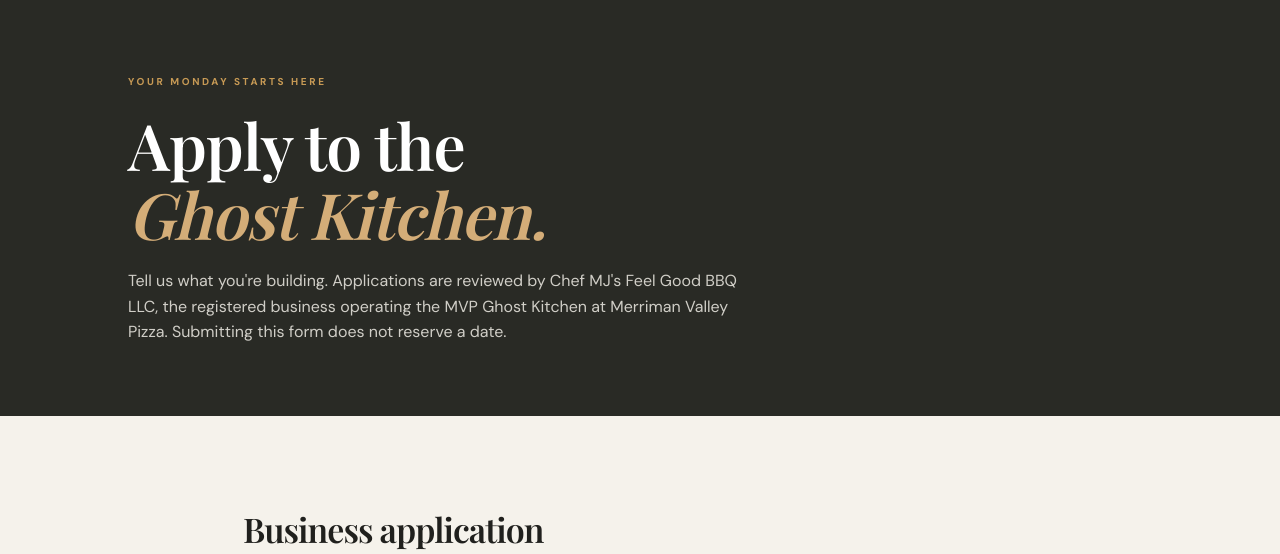
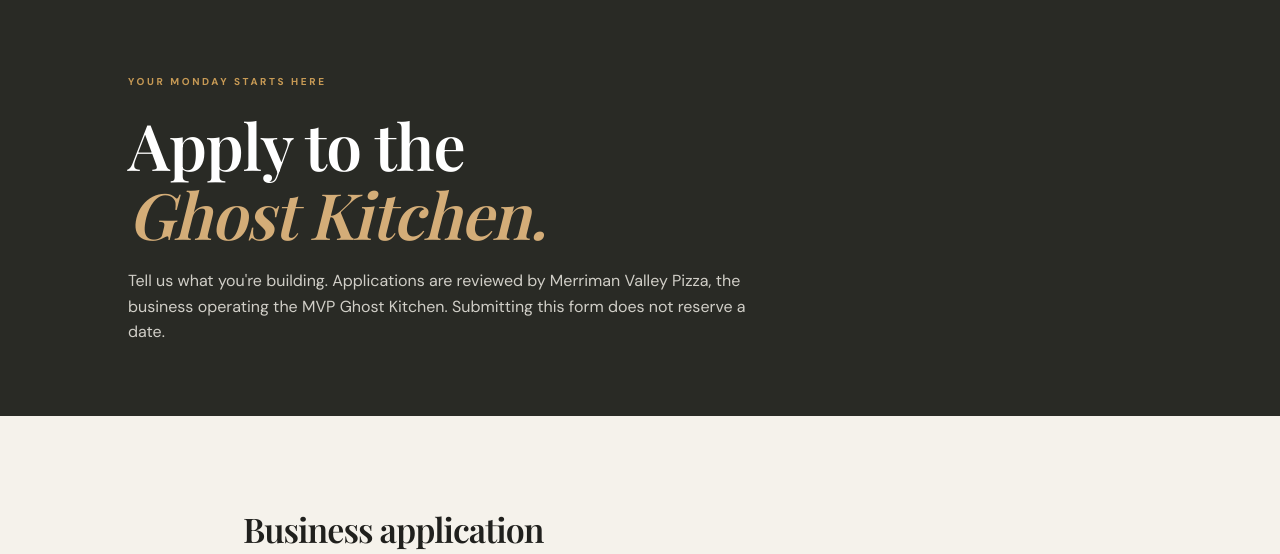
Before and after one commit to jarzenskimichael/Ghost-Kitchen, a Flask app: page /apply in a window 1280 px wide. Shown: the part 83-637 px from the top of the page. Run offline with Flask 3, Linux system fonts and the light colour scheme; data comes from the database, SQL or seed files in the repository; data that the repository does not hold is empty.

Commit message:
Use Merriman Valley Pizza name on application page

```diff
--- a/mvp-ghost-kitchen/app/templates/apply.html
+++ b/mvp-ghost-kitchen/app/templates/apply.html
@@ -1,5 +1,5 @@
 {% extends "base.html" %}{% block title %}Apply{% endblock %}{% block content %}
-<section class="page-hero compact"><p class="eyebrow">YOUR MONDAY STARTS HERE</p><h1>Apply to the<br><em>Ghost Kitchen.</em></h1><p>Tell us what you're building. Applications are reviewed by Chef MJ's Feel Good BBQ LLC, the registered business operating the MVP Ghost Kitchen at Merriman Valley Pizza. Submitting this form does not reserve a date.</p></section>
+<section class="page-hero compact"><p class="eyebrow">YOUR MONDAY STARTS HERE</p><h1>Apply to the<br><em>Ghost Kitchen.</em></h1><p>Tell us what you're building. Applications are reviewed by Merriman Valley Pizza, the business operating the MVP Ghost Kitchen. Submitting this form does not reserve a date.</p></section>
 <section class="section form-section"><div class="form-intro"><h2>Business application</h2><p class="muted">Fields marked * are required. The introductory rental rate is <strong>${{ rental_rate }} per approved Monday</strong>.</p></div>
 <form method="post" enctype="multipart/form-data" class="application-form">
 <input type="hidden" name="csrf_token" value="{{ csrf_token() }}">
```
